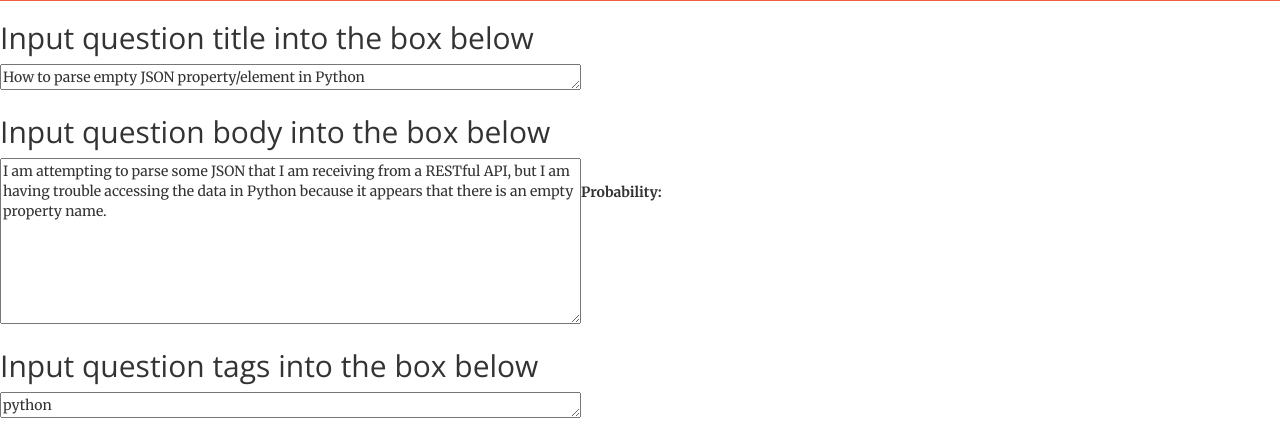
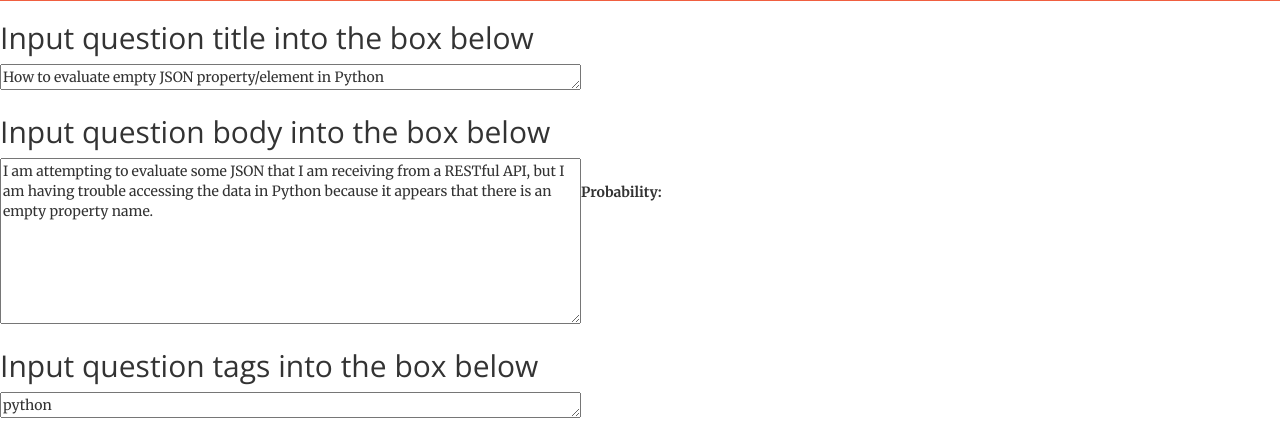
Before and after one commit to EricTing/ask-stackoverflow, a Flask app: page / in a window 1280 px wide. Shown: the part 1272-1709 px from the top of the page. Run offline with Flask 2, Linux system fonts and the light colour scheme; parts of the project's set-up code (start-up, migrations or seed data) failed here and were passed over; some libraries are stand-ins or nearby versions.

Commit message:
use non-geeky workds
	modified:   app/templates/index.html

```diff
--- a/app/templates/index.html
+++ b/app/templates/index.html
@@ -105,14 +105,14 @@
                 <div class="form-group">
                     <h2 align="left">Input question title into the box below</h1>
                         <textarea rows="1" cols="70" id="title">
-How to parse empty JSON property/element in Python
+How to evaluate empty JSON property/element in Python
                         </textarea>
                 </div>
 
                 <div class="form-group">
                     <h2 align="left">Input question body into the box below</h1>
                         <textarea rows="8" cols="70" id="body">
-I am attempting to parse some JSON that I am receiving from a RESTful API, but I am having trouble accessing the data in Python because it appears that there is an empty property name.
+I am attempting to evaluate some JSON that I am receiving from a RESTful API, but I am having trouble accessing the data in Python because it appears that there is an empty property name.
                         </textarea>
                 </div>
 
```
